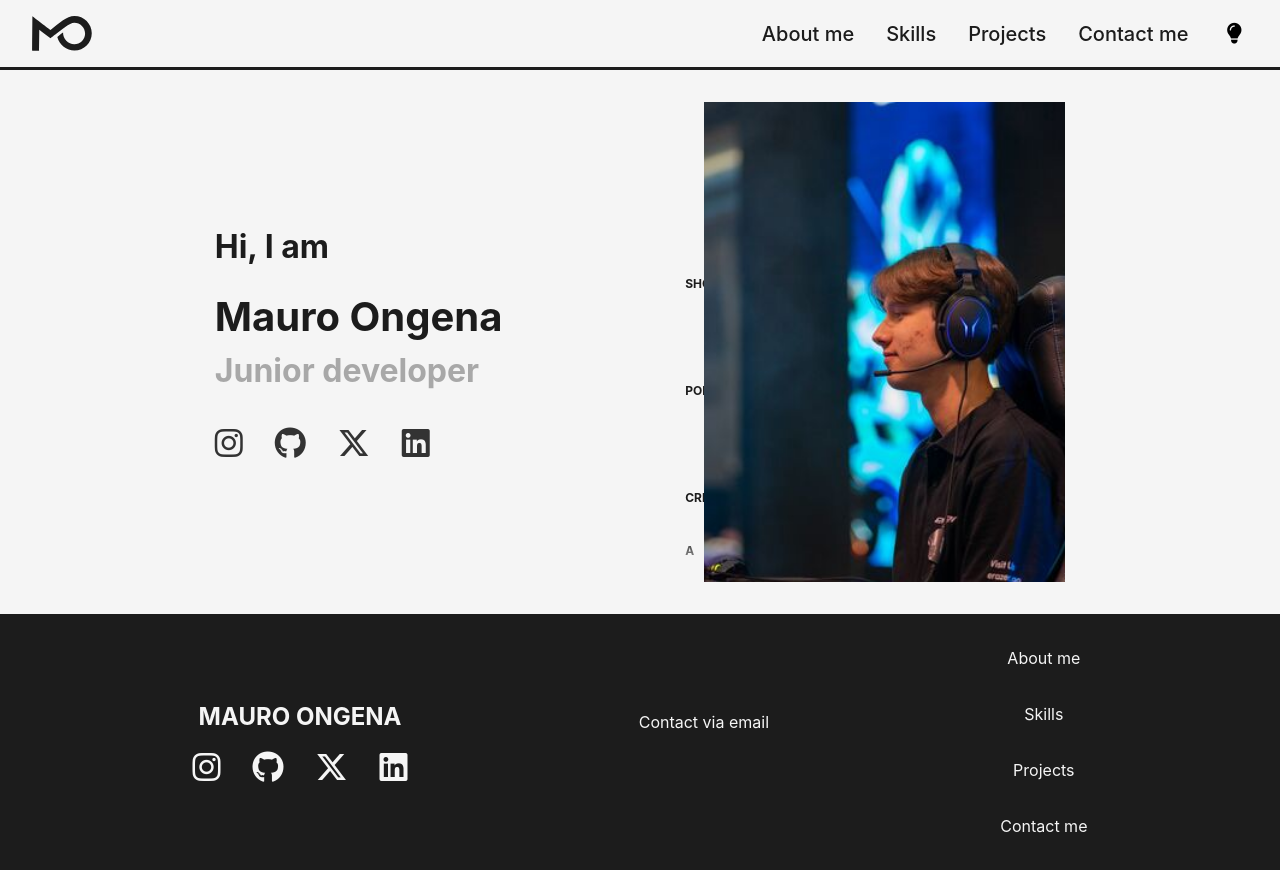
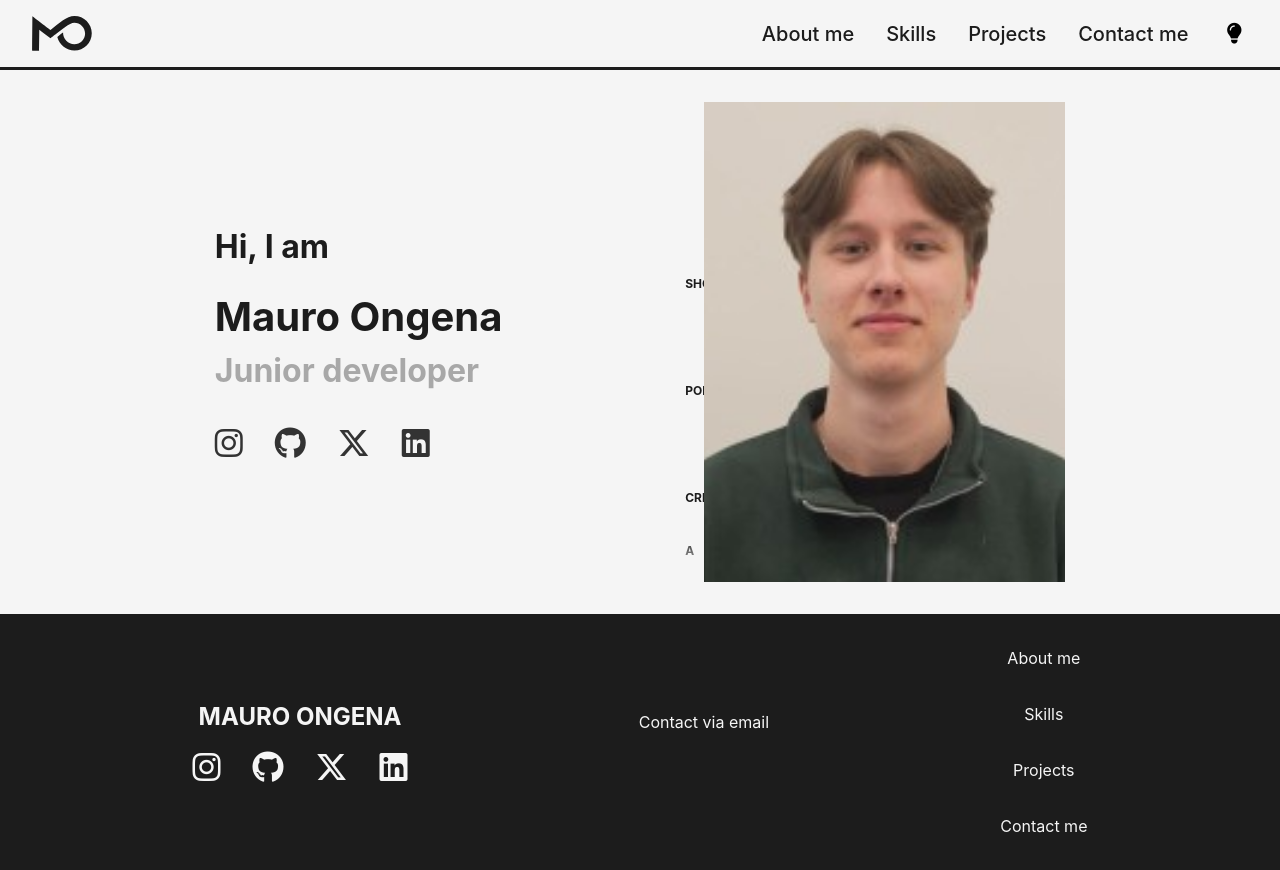
Before and after one commit to mauroongena/portfolio, a website with bundled scripts: page index.html in a window 1280 px wide. Built offline with nearby package versions, Linux system fonts and the light colour scheme.

Commit message:
Changed the hero picture

```diff
--- a/src/styles/layout/hero.css
+++ b/src/styles/layout/hero.css
@@ -61,19 +61,20 @@
 .hero__image {
   flex-grow: 1;
   aspect-ratio: 3/4;
-  background-image: url("../../images/mauro.png");
+  background-image: url("../../images/linkedin_pic.jpg");
   cursor: pointer;
   background-position: center;
   object-fit: cover;
   height: 100%;
   width: 100%;
   background-repeat: no-repeat;
-  background-size: 200%;
-  transition: background-size 0.5s ease;
+  background-size: cover;
+  transition: filter 0.5s ease;
 }
 
 .hero__image:hover {
-  background-size: 250%;
+  filter: brightness(0.8);
+  background-size: cover;
 }
 
 .hero__social-icons {
```
